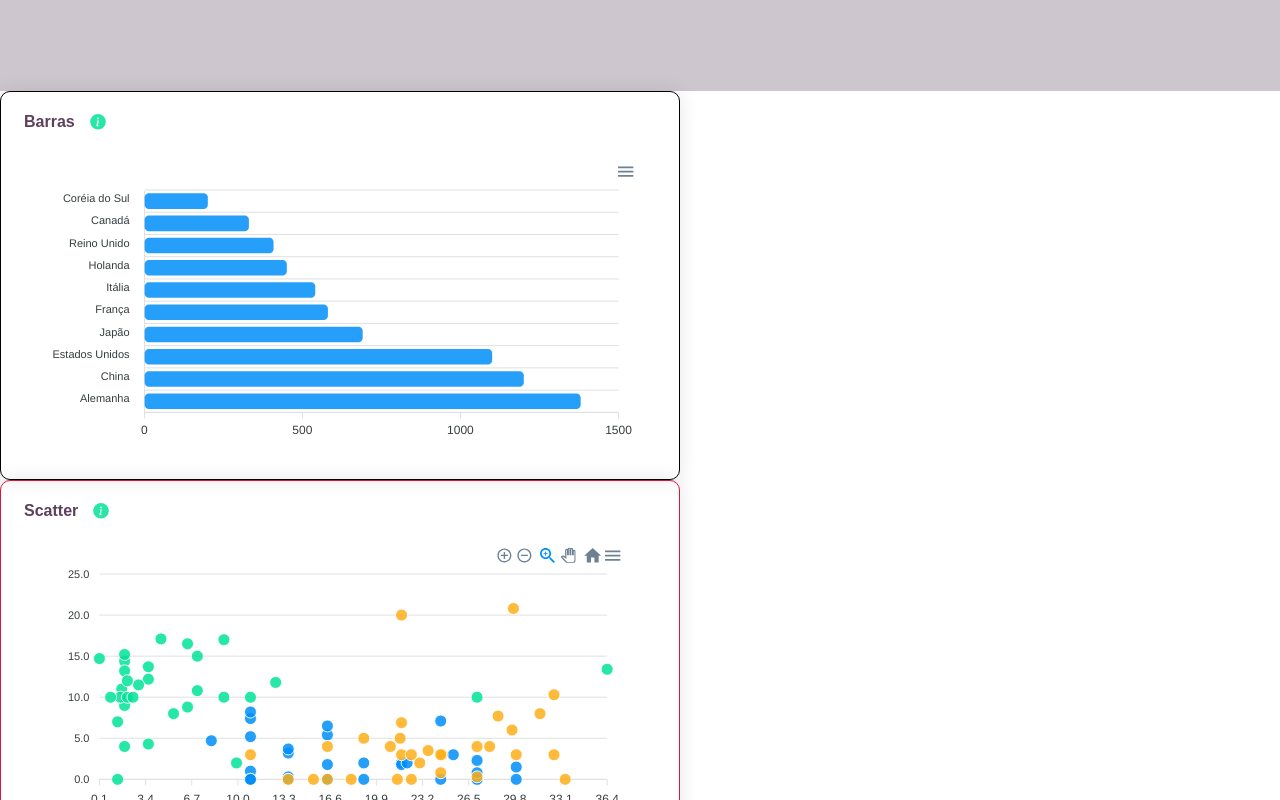
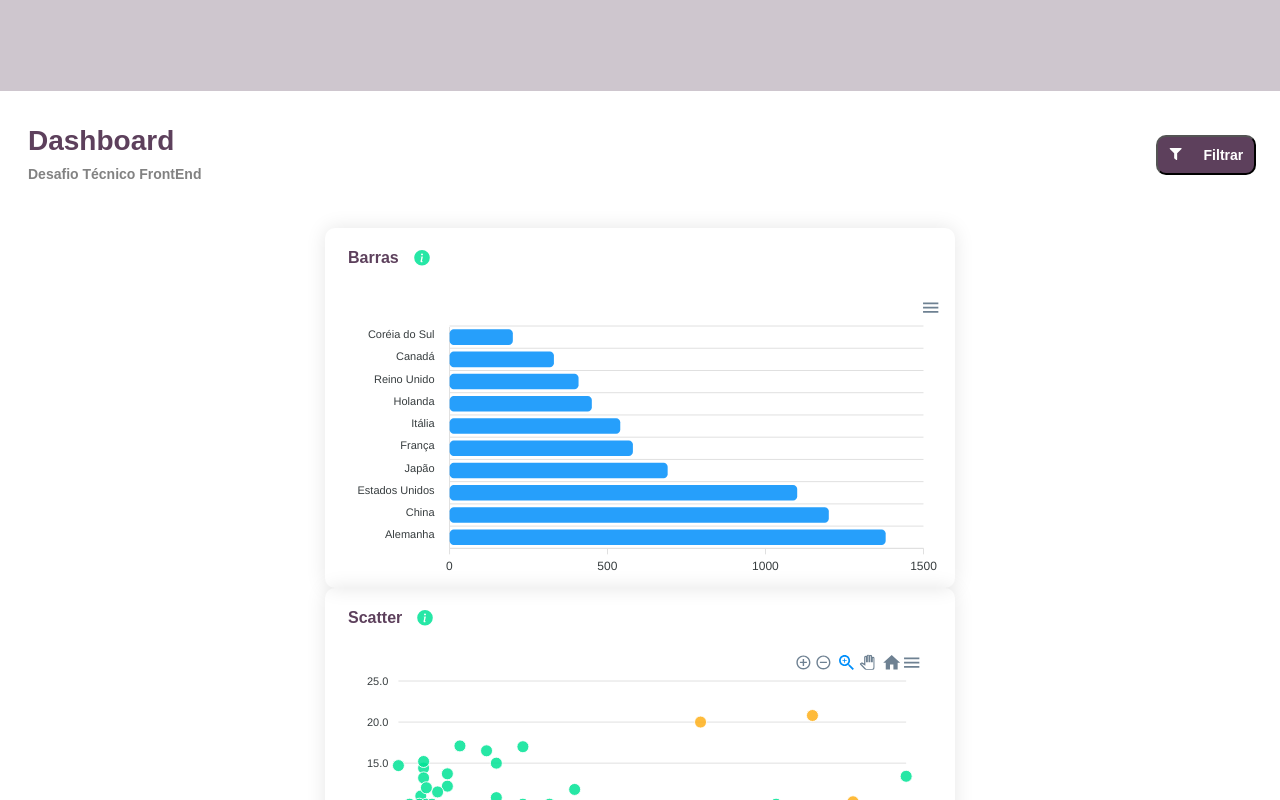
Before and after one commit to TicianneDias/dashboard-react, a React (Vite) app: page / in a window 1280 px wide. Shown: the top 800 px of the page. Built offline with nearby package versions, Linux system fonts and the light colour scheme.

Commit message:
Feat: Criação e ajustes dos textos de Home

```diff
--- a/src/components/DashboardBar/DashboardBar.jsx
+++ b/src/components/DashboardBar/DashboardBar.jsx
@@ -52,7 +52,7 @@ class App extends Component {
               <BsFillInfoCircleFill id="infoIcon" />
             </div>
           </Title>
-          <Chart options={this.state.options} series={this.state.series} type="bar" width={603} height={290} style={{margin: '29px 38px 14px 39px'}}/>
+          <Chart options={this.state.options} series={this.state.series} type="bar" width={603} height={290} style={{margin: '29px 19px 7px 20px'}}/>
         </DashBarContainer>
 
 
--- a/src/components/DashboardBar/styles.jsx
+++ b/src/components/DashboardBar/styles.jsx
@@ -2,9 +2,9 @@ import styled from 'styled-components';
 
 export const DashBarContainer = styled.div`
     background-color: var(--color-white);
-    border: 1px solid black;
-    width: 680px;
-    height: 100%;
+    width: 630px;
+    height: 360px;
     border-radius: 10px;
     box-shadow: 0px 0px 20px rgba(0, 0, 0, 0.1);
+
 `;
--- a/src/components/DashboardScatter/DashboardScatter.jsx
+++ b/src/components/DashboardScatter/DashboardScatter.jsx
@@ -60,7 +60,7 @@ class App extends Component {
               <BsFillInfoCircleFill id="infoIcon" />
             </div>
           </Title>
-          <Chart options={this.state.options} series={this.state.series} type="scatter" width={579} height={297} style={{margin: '24px 51px 14px 50px'}} />
+          <Chart options={this.state.options} series={this.state.series} type="scatter" width={579} height={297} style={{margin: '24px 25px 7px 25px'}} />
         </DashScatterContainer>
 
     );
--- a/src/components/DashboardScatter/styles.jsx
+++ b/src/components/DashboardScatter/styles.jsx
@@ -1,9 +1,9 @@
 import styled from 'styled-components';
 
 export const DashScatterContainer = styled.div`
-    width: 680px;
-    height: 100%;
-    border: 1px solid crimson;
+    width: 630px;
+    height: 360px;
     border-radius: 10px;
     box-shadow: 0px 0px 20px rgba(0, 0, 0, 0.1);
+
 `;
--- a/src/pages/Home.jsx
+++ b/src/pages/Home.jsx
@@ -2,13 +2,31 @@ import React from 'react'
 import Nav from '../components/Nav/Nav'
 import DashboardBar from '../components/DashboardBar/DashboardBar'
 import DashboardScatter from '../components/DashboardScatter/DashboardScatter'
+import { Dashboards, FilterButton, HomeContainer } from './styles'
+import { FaFilter } from 'react-icons/fa'
+import GlobalStyles from '../styles/GlobalStyles'
 
 const Home = () => {
   return (
     <>
       <Nav/>
-      <DashboardBar/>
-      <DashboardScatter/>
+      <GlobalStyles/>
+      <HomeContainer>
+        <h1>Dashboard</h1>
+        <h3 id='subtitle'>Desafio Técnico FrontEnd</h3>
+        <FilterButton>
+          <div>
+            <FaFilter id='filterIcon'/>
+          </div>
+          <div>
+            <h3>Filtrar</h3>
+          </div>
+        </FilterButton>
+      </HomeContainer>
+      <Dashboards>
+          <DashboardBar/>
+          <DashboardScatter/>
+      </Dashboards>
     </>
   )
 }
--- a/src/pages/styles.jsx
+++ b/src/pages/styles.jsx
@@ -0,0 +1,61 @@
+import styled from 'styled-components';
+
+export const HomeContainer = styled.div`
+    h1 {
+        position: absolute;
+        color: var(--color-primary);
+        font-size: 28px;
+        line-height: 34.13px;
+        top: 124px;
+        left: 28px;
+    }
+
+    #subtitle {
+        position: absolute;
+        color: var(--color-secundary);
+        font-size: 14px;
+        line-height: 17.07px;
+        top: 166px;
+        left: 28px;
+
+    }
+
+`;
+
+export const FilterButton = styled.button`
+    background-color: var(--color-primary);
+    color: var(--color-white);
+    display: flex;
+    flex-direction: row;
+    align-items: center;
+    justify-content: space-around;
+    position: absolute;
+    width: 100px;
+    height: 40px;
+    top: 135px;
+    right: 24px;
+    border-radius: 10px;
+
+    #filterIcon {
+        width: 13.32px;
+        height: 11.99px;
+    }
+
+    h3 {
+        font-size: 14px;
+    }
+`;
+
+export const Dashboards = styled.div`
+    display: flex;
+    flex-direction: row;
+    justify-content: space-around;
+    align-items: center;
+    margin-top: 137px;
+
+    @media (max-width: 1325px) {
+        display: grid;
+        grid-template-columns: 1fr;
+        justify-items: center;
+    }
+`;
--- a/src/styles/GlobalStyles.jsx
+++ b/src/styles/GlobalStyles.jsx
@@ -30,7 +30,7 @@ export default createGlobalStyle`
     }
 
     ::-webkit-scrollbar {
-  display: none;
+        display: none;
 }
 
 `
```
